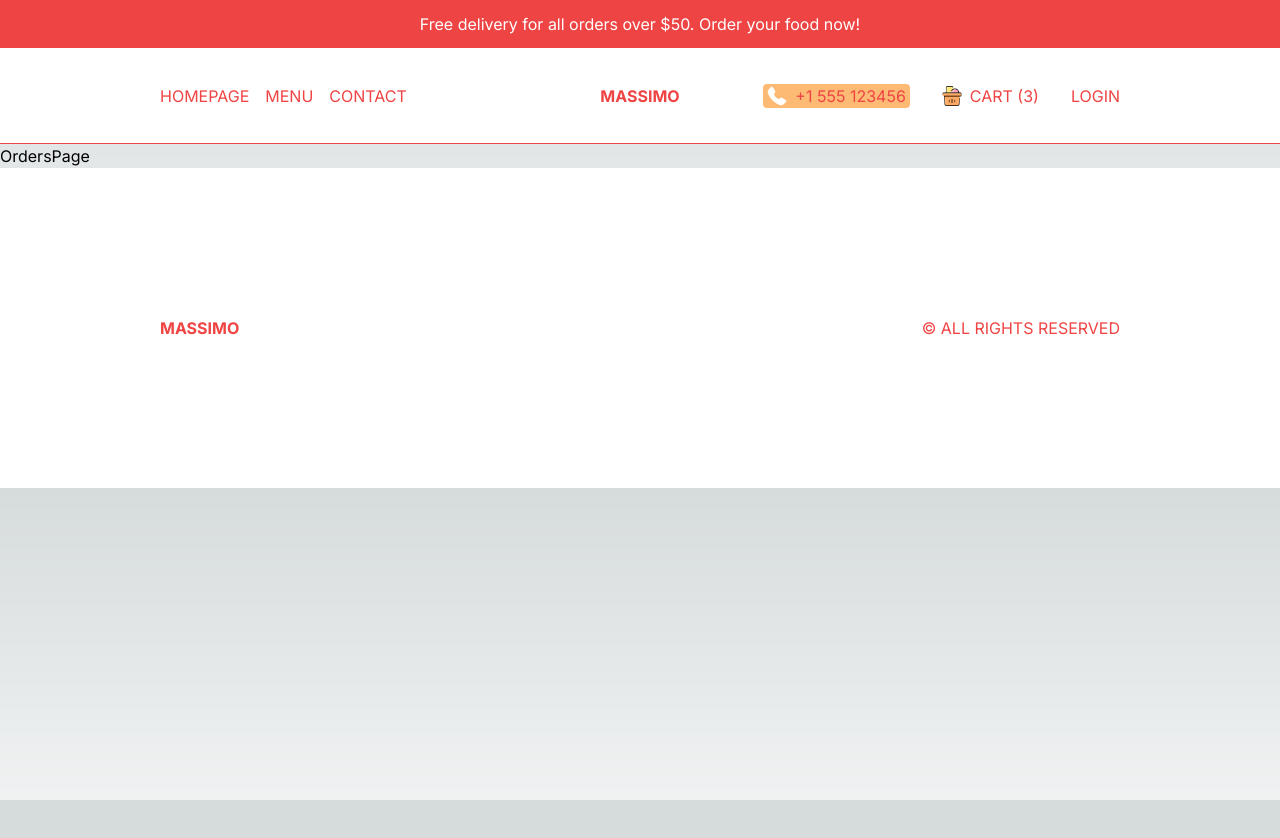
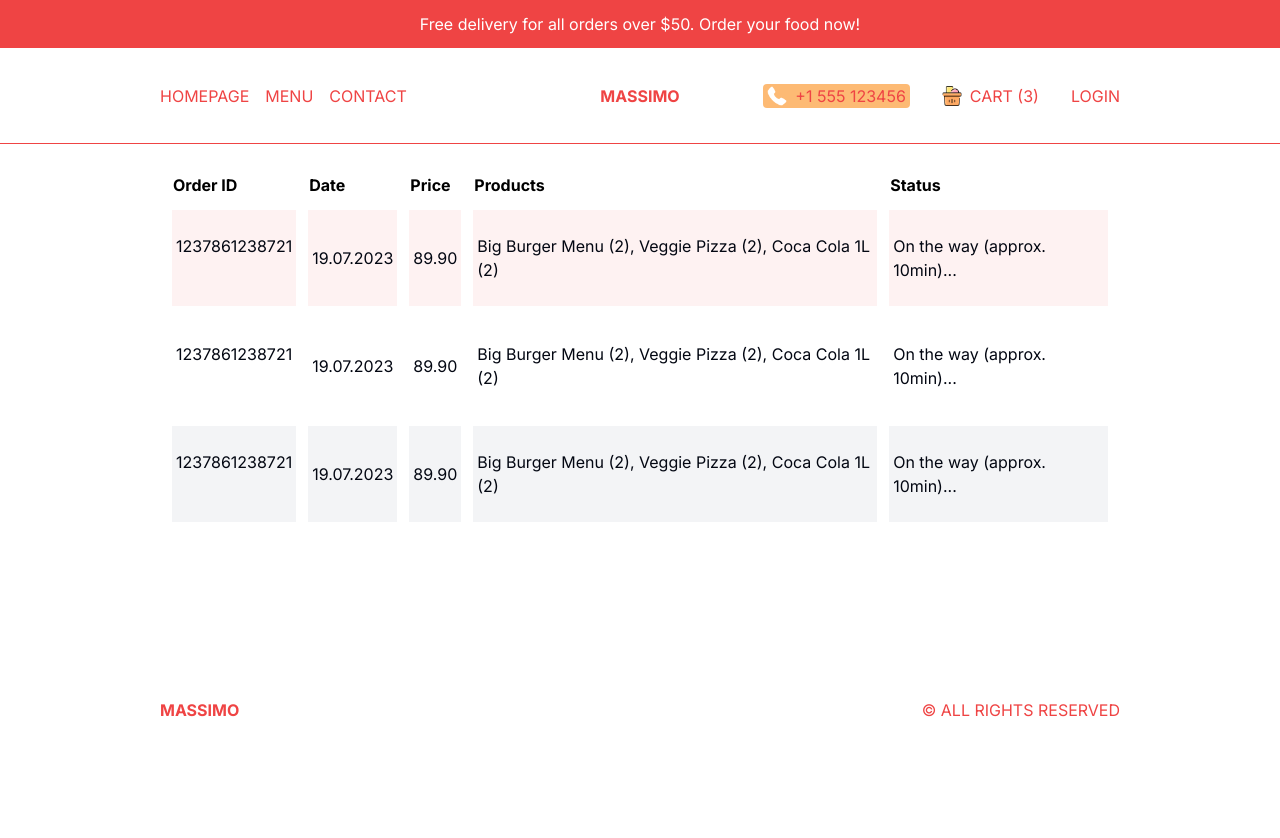
Before and after one commit to kisnatwari/nextjs-food-delivery-system, a Next.js app: page /orders in a window 1280 px wide. Shown: the top 838 px of the page. Before the commit the page ends 800 px from the top, so only its background shows below. Built offline with nearby package versions, Linux system fonts and the light colour scheme.

Commit message:
Login and orders page frontend created

```diff
--- a/src/app/login/page.tsx
+++ b/src/app/login/page.tsx
@@ -1,9 +1,47 @@
-import React from 'react'
+import Image from "next/image";
+import Link from "next/link";
+import React from "react";
 
 const LoginPage = () => {
   return (
-    <div>Login</div>
-  )
-}
+    <div className="p-4 h-[calc(100vh-6rem)] md:h-[calc(100vh-9rem)] flex items-center justify-center">
+      {/* BOX */}
+      <div className=" h-full shadow-2xl rounded-md flex flex-col md:flex-row md:h-[70%] md:w-full lg:w-[60%] 2xl:w-1/2">
+        {/* IMAGE CONTAINER */}
+        <div className="relative h-1/3 w-full md:h-full md:w-1/2">
+          <Image src="/loginBg.png" alt="" fill className="object-cover"/>
+        </div>
+        {/* FORM CONTAINER */}
+        <div className="p-10 flex flex-col gap-8 md:w-1/2">
+          <h1 className="font-bold text-xl xl:text-3xl">Welcome</h1>
+          <p>Log into your account or create a new one using social buttons</p>
+          <button className="flex gap-4 p-4 ring-1 ring-orange-100 rounded-md">
+            <Image
+              src="/google.png"
+              alt=""
+              width={20}
+              height={20}
+              className="object-contain"
+            />
+            <span>Sign in with Google</span>
+          </button>
+          <button className="flex gap-4 p-4 ring-1 ring-blue-100 rounded-md">
+            <Image
+              src="/facebook.png"
+              alt=""
+              width={20}
+              height={20}
+              className="object-contain"
+            />
+            <span>Sign in with Facebook</span>
+          </button>
+          <p className="text-sm">
+            Have a problem?<Link className="underline" href="/"> Contact us</Link>
+          </p>
+        </div>
+      </div>
+    </div>
+  );
+};
 
-export default LoginPage
+export default LoginPage;
--- a/src/app/orders/page.tsx
+++ b/src/app/orders/page.tsx
@@ -1,9 +1,44 @@
-import React from 'react'
+import React from "react";
 
 const OrdersPage = () => {
   return (
-    <div>OrdersPage</div>
-  )
-}
+    <div className="p-4 lg:px-20 xl:px-40 bg-white text-black">
+      <table className="w-full border-separate border-spacing-3">
+        <thead>
+          <tr className="text-left">
+            <th className="hidden md:block">Order ID</th>
+            <th>Date</th>
+            <th>Price</th>
+            <th className="hidden md:block">Products</th>
+            <th>Status</th>
+          </tr>
+        </thead>
+        <tbody>
+          <tr className="text-sm md:text-base bg-red-50 text-gray-950">
+            <td className="hidden md:block py-6 px-1">1237861238721</td>
+            <td className="py-6 px-1">19.07.2023</td>
+            <td className="py-6 px-1">89.90</td>
+            <td className="hidden md:block py-6 px-1">Big Burger Menu (2), Veggie Pizza (2), Coca Cola 1L (2)</td>
+            <td className="py-6 px-1">On the way (approx. 10min)...</td>
+          </tr>
+          <tr className="text-sm md:text-base odd:bg-gray-100 text-gray-950">
+            <td className="hidden md:block py-6 px-1">1237861238721</td>
+            <td className="py-6 px-1">19.07.2023</td>
+            <td className="py-6 px-1">89.90</td>
+            <td className="hidden md:block py-6 px-1">Big Burger Menu (2), Veggie Pizza (2), Coca Cola 1L (2)</td>
+            <td className="py-6 px-1">On the way (approx. 10min)...</td>
+          </tr>
+          <tr className="text-sm md:text-base odd:bg-gray-100 text-gray-950">
+            <td className="hidden md:block py-6 px-1">1237861238721</td>
+            <td className="py-6 px-1">19.07.2023</td>
+            <td className="py-6 px-1">89.90</td>
+            <td className="hidden md:block py-6 px-1">Big Burger Menu (2), Veggie Pizza (2), Coca Cola 1L (2)</td>
+            <td className="py-6 px-1">On the way (approx. 10min)...</td>
+          </tr>
+        </tbody>
+      </table>
+    </div>
+  );
+};
 
-export default OrdersPage
+export default OrdersPage;
```
